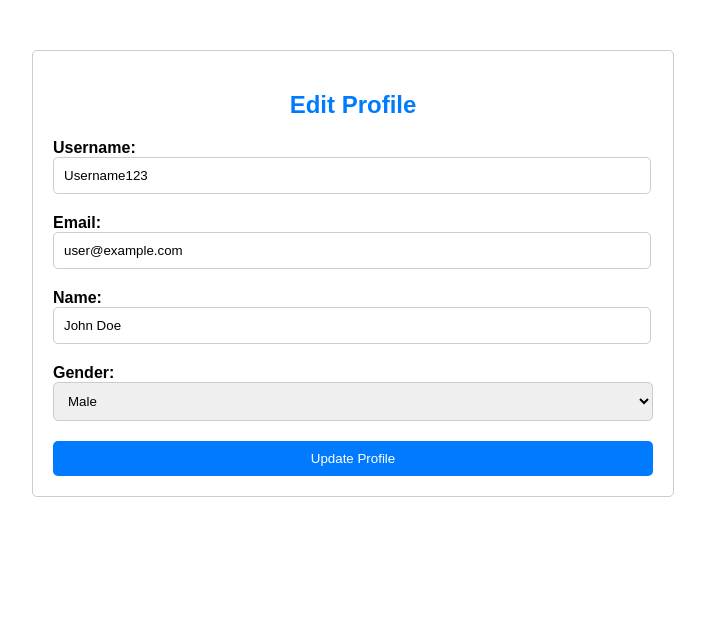
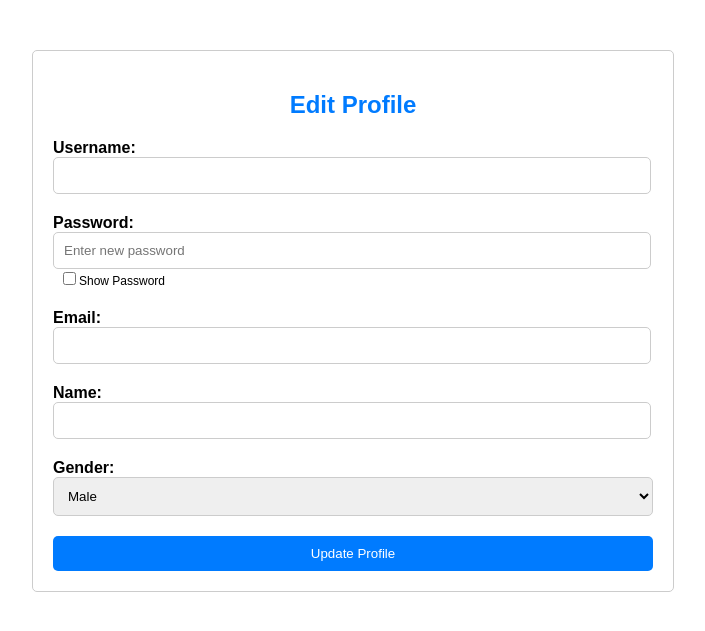
Before and after one commit to waltertaya/ChitChat-PortfolioProject, a Node server app: template views/edit-profile.ejs in a window 1280 px wide. Shown: the top 631 px of the page, without its empty margins (287-992 px from the left). Run offline with Node 20, Linux system fonts and the light colour scheme; the template is opened without the code that fills it, so the values that code supplies are empty; some libraries are stand-ins or nearby versions.

Commit message:
Updated: profile && Updating profile

```diff
--- a/public/css/styles.css
+++ b/public/css/styles.css
@@ -48,7 +48,9 @@ select:focus {
     border-color: #007bff;
     outline: none;
 }
-
+.toggle-checkbox {
+    margin-left: 10px;
+}
 button {
     padding: 10px 20px;
     background-color: #007bff;
--- a/public/css/update-profile.css
+++ b/public/css/update-profile.css
@@ -32,6 +32,7 @@ input:focus {
 }
 .form-group input[type="text"],
 .form-group input[type="email"],
+.form-group input[type="password"],
 .form-group select {
     width: 100%;
     padding: 10px;
@@ -39,6 +40,7 @@ input:focus {
     border-radius: 5px;
 }
 .form-group input[type="text"],
+.form-group input[type="password"],
 .form-group input[type="email"] {
     width: 96%;
 }
@@ -52,18 +54,22 @@ button[type="submit"] {
     border-radius: 5px;
     cursor: pointer;
 }
-
+.toggle-checkbox {
+    margin-left: 10px;
+}
 button[type="submit"]:hover {
     background-color: #0056b3;
 }
 @media screen and (max-width: 768px) {
     .form-group input[type="text"],
+    .form-group input[type="password"],
     .form-group input[type="email"] {
         width: 96%;
     }
 }
 @media screen and (max-width: 600px) {
     .form-group input[type="text"],
+    .form-group input[type="password"],
     .form-group input[type="email"] {
         width: 94%;
     }
--- a/views/edit-profile.ejs
+++ b/views/edit-profile.ejs
@@ -16,15 +16,20 @@
         <form action="#" method="post">
             <div class="form-group">
                 <label for="username">Username:</label>
-                <input type="text" id="username" name="username" value="Username123">
+                <input type="text" id="username" name="username" value=<%= user.username %>>
+            </div>
+            <div class="form-group">
+                <label for="password">Password:</label>
+                <input type="password" id="password" name="password" placeholder="Enter new password">
+                <input type="checkbox" id="toggle-password" class="toggle-checkbox"><span style="font-size: 12px;">Show Password</span>
             </div>
             <div class="form-group">
                 <label for="email">Email:</label>
-                <input type="email" id="email" name="email" value="user@example.com">
+                <input type="email" id="email" name="email" value=<%= user.email %>>
             </div>
             <div class="form-group">
                 <label for="name">Name:</label>
-                <input type="text" id="name" name="name" value="John Doe">
+                <input type="text" id="name" name="name" value=<%= user.name %>>
             </div>
             <div class="form-group">
                 <label for="gender">Gender:</label>
@@ -36,5 +41,19 @@
             <button type="submit">Update Profile</button>
         </form>
     </div>
+    <script>
+        const passwordInput = document.getElementById('password');
+        const toggleCheckbox = document.getElementById('toggle-password');
+
+        toggleCheckbox.addEventListener('change', function() {
+          if (toggleCheckbox.checked) {
+            // If checked, show password
+            passwordInput.type = 'text';
+          } else {
+            // If unchecked, hide password
+            passwordInput.type = 'password';
+          }
+        });
+      </script>
 </body>
 </html>
--- a/views/signup.ejs
+++ b/views/signup.ejs
@@ -23,7 +23,9 @@
                 <label for="password">Password:</label>
                 <!-- <input type="password" id="password" name="password" required> -->
                 <input type="password" name="password" id="password" placeholder="Password" required>
+                <input type="checkbox" id="toggle-password" class="toggle-checkbox"><span style="font-size: 12px;">Show Password</span>
                 <div id="password-strength"></div>
+
             </div>
             <div class="form-group">
                 <label for="email">Email:</label>
```
Also changed, not shown: public/css/index.css (+0 -13 lines), public/js/index.js (+12 -0 lines), server/routes.js (+21 -4 lines), views/login.ejs (+16 -1 lines), views/otp.ejs (+20 -2 lines), views/profile.ejs (+4 -4 lines).
